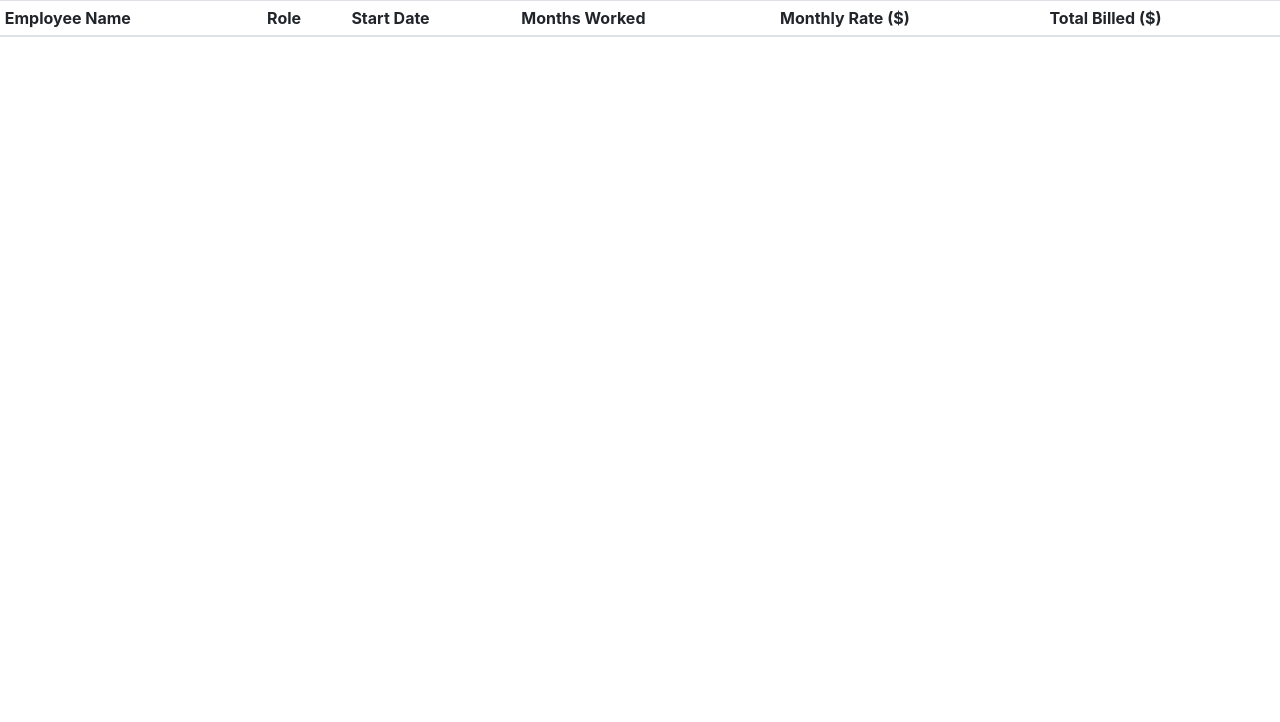
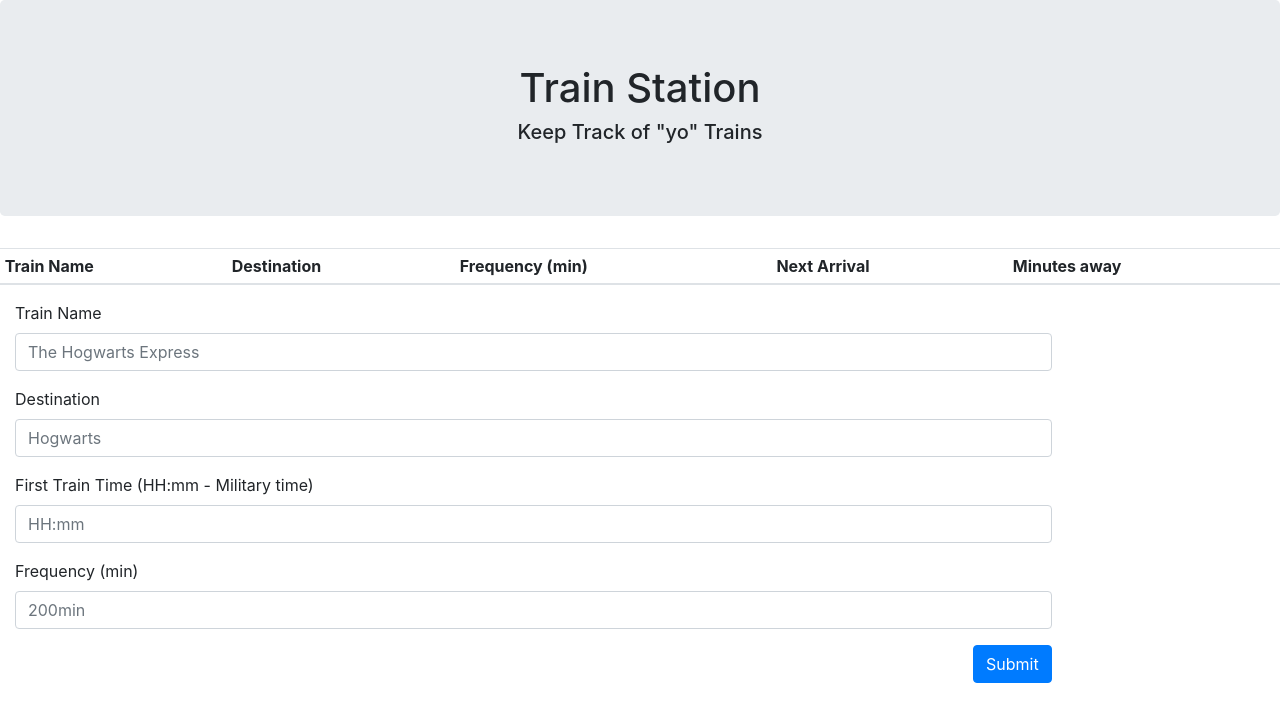
Before and after one commit to Graham91/Trainschedualusingfirbase, a plain HTML site: page index.html in a window 1280 px wide. Drawn offline with nearby package versions, Linux system fonts and the light colour scheme.

Commit message:
added form and table

```diff
--- a/assets/script/script.js
+++ b/assets/script/script.js
@@ -1,2 +1,21 @@
 // console.log("testignlink");
 // $("#testjquery").html("testingjquesry");
+
+var config = {
+    apiKey: "AIzaSyA_QypGPkcjPtylRDscf7-HQl8ribnFeIs",
+    authDomain: "time-sheet-55009.firebaseapp.com",
+    databaseURL: "https://time-sheet-55009.firebaseio.com",
+    storageBucket: "time-sheet-55009.appspot.com"
+  };
+
+  firebase.initializeApp(config);
+  var database = firebase.database();
+  console.log(database);
+
+// var newRow = $("<tr>").append(
+//     $("<td>").text(empName),
+//     $("<td>").text(empRole),
+//     $("<td>").text(empStartPretty),
+//     $("<td>").text(empMonths),
+//     $("<td>").text(empRate),
+//   );
--- a/index.html
+++ b/index.html
@@ -17,21 +17,47 @@
 </head>
 <body>
     <!-- <div id="testjquery"></div> -->
+    <div class="jumbotron">
+        <h1 class="text-center">Train Station</h1>
+        <h5 class="text-center">Keep Track of "yo" Trains</h5>
+    </div>
+    <div>
         <table class="table table-sm table-hover" id='Train-table'>
             <thead>
               <tr>
-            <th scope="col">Employee Name</th>
-            <th scope="col">Role</th>
-            <th scope="col">Start Date</th>
-            <th scope="col">Months Worked</th>
-            <th scope="col">Monthly Rate ($)</th>
-            <th scope="col">Total Billed ($)</th>
+                <th scope="col">Train Name</th>
+                <th scope="col">Destination</th>
+                <th scope="col">Frequency (min)</th>
+                <th scope="col">Next Arrival</th>
+                <th scope="col">Minutes away</th>
               </tr>
             </thead>
             <tbody>
             </tbody>
           </table>
+    </div>
+    <div class="col-10">
+        <div class="form-group">
+          <label for="train-name-input">Train Name</label>
+          <input class="form-control" id="train-name-input" placeholder="The Hogwarts Express" type="text">
+        </div>
+        <div class="form-group">
+          <label for="destination-input">Destination</label>
+          <input class="form-control" id="destination-input" placeholder="Hogwarts" type="text">
+        </div>
+        <div class="form-group">
+          <label for="Train-time-input">First Train Time (HH:mm - Military time)</label>
+          <input class="form-control" id="Train-time-input" placeholder="HH:mm" type="text">
+        </div>
+        <div class="form-group">
+          <label for="frequncy-input">Frequency (min)</label>
+          <input class="form-control" id="frequncy-input" placeholder="200min" type="text">
+        </div>
+        <button class="btn btn-primary float-right" id="add-employee-btn">Submit</button>
+      </form>
+    </div>
 
+    <form>
     <script src="./assets/script/script.js"></script>
 </body>
 </html>
```
Lines whose indentation alone changed are shown as unchanged.
